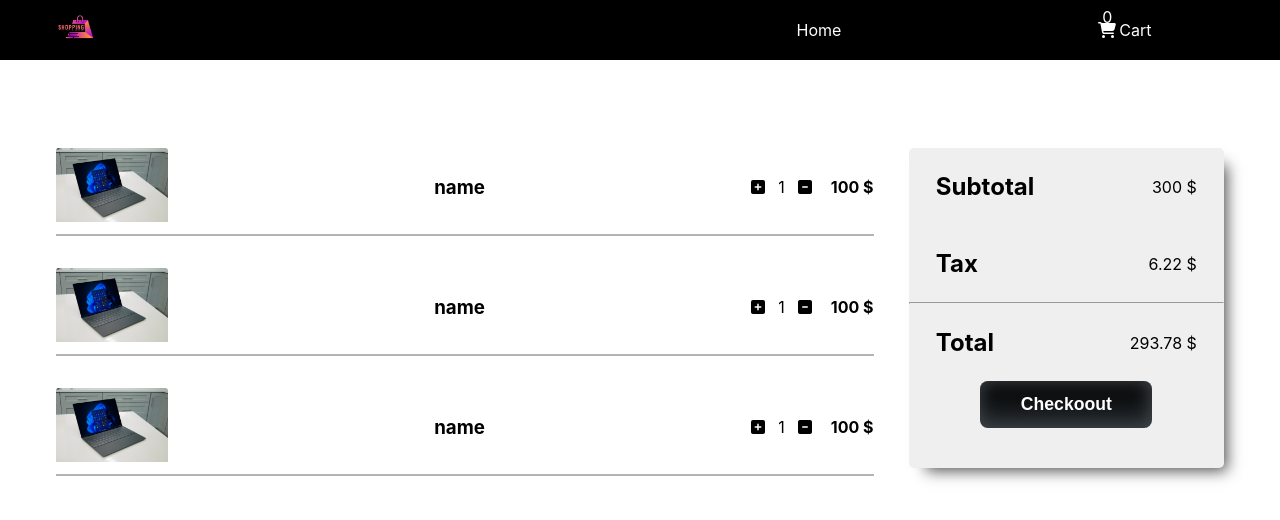
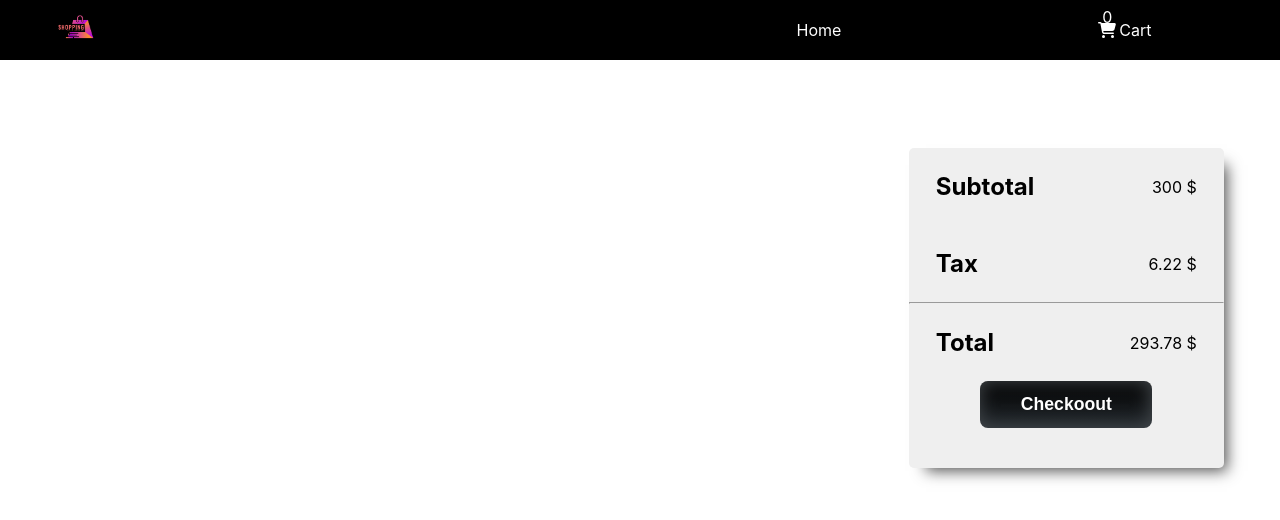
Before and after one commit to bofamj/shopping-cart, a React (Create React App) app: page /cart in a window 1280 px wide. Shown: the top 520 px of the page. Built offline with nearby package versions, Linux system fonts and the light colour scheme; the HTML template or start-up script is replaced by a standard one.

Commit message:
add the add to cart functionality

```diff
--- a/src/App.js
+++ b/src/App.js
@@ -9,7 +9,7 @@ function App() {
   const [cart, setCart] = useState([]);
   return (
     <>
-      <Nave />
+      <Nave cart={cart} />
 
       <Routes>
         <Route path="/" element={<Home cart={cart} setCart={setCart} />} />
--- a/src/components/cart/Carts.js
+++ b/src/components/cart/Carts.js
@@ -2,14 +2,15 @@ import "./carts.css";
 import Cart from "./cart-comp/Cart";
 import Amount from "./amounts/Amount";
 
-const Carts = () => {
+const Carts = ({ cart }) => {
+  console.log(cart);
   return (
     <div className="carts-container">
       {/* <h1 className="cart-name">Your cart</h1> */}
       <div className="carts-section">
-        <Cart />
-        <Cart />
-        <Cart />
+        {cart.map((item) => (
+          <Cart key={item.id} item={item} />
+        ))}
       </div>
       <div className="amount-section">
         <Amount />
--- a/src/components/cart/cart-comp/Cart.js
+++ b/src/components/cart/cart-comp/Cart.js
@@ -2,18 +2,18 @@ import { faSquarePlus } from "@fortawesome/free-solid-svg-icons";
 import { faSquareMinus } from "@fortawesome/free-solid-svg-icons";
 
 import { FontAwesomeIcon } from "@fortawesome/react-fontawesome";
-import img from "../../../assets/laptops.jpg";
+
 import "./cart.css";
 
-const Cart = () => {
+const Cart = ({ item }) => {
   return (
     <div className="cart-container ">
       <div className="img-continers">
-        <img src={img} className="cart-img" alt="cart img" />
+        <img src={item.image} className="cart-img" alt="cart img" />
       </div>
 
       <div className="name">
-        <h3>name</h3>
+        <h3>{item.name}</h3>
       </div>
       <div className="quantity-price-sec">
         <div className="quatity">
@@ -22,7 +22,7 @@ const Cart = () => {
           <FontAwesomeIcon icon={faSquareMinus} className="quantity-btn" />
         </div>
         <div className="price">
-          <h4>100 $</h4>
+          <h4>{item.price}</h4>
         </div>
       </div>
     </div>
--- a/src/components/home/Home.js
+++ b/src/components/home/Home.js
@@ -5,7 +5,7 @@ const Home = ({ cart, setCart }) => {
   return (
     <>
       <Hero />
-      <Products setCart={setCart} />
+      <Products setCart={setCart} cart={cart} />
     </>
   );
 };
--- a/src/components/home/nave/Nave.js
+++ b/src/components/home/nave/Nave.js
@@ -5,7 +5,7 @@ import { Link } from "react-router-dom";
 import "./nave.css";
 import logo from "../../.././assets/—Pngtree—shopping logo deisgn modern style_8549828.png";
 
-const Nave = () => {
+const Nave = ({ cart }) => {
   return (
     <nav className="nav ">
       <div className="nav-wrapper">
@@ -24,7 +24,7 @@ const Nave = () => {
             <li>
               <Link to="/cart" className="links">
                 <div className="cart-icon-container">
-                  <p className="icon-nom">0</p>
+                  <p className="icon-nom">{cart.length}</p>
                   <FontAwesomeIcon
                     icon={faCartShopping}
                     className="cart-icon"
--- a/src/components/home/products/Products.js
+++ b/src/components/home/products/Products.js
@@ -2,11 +2,16 @@ import "./products.css";
 import Product from "./product/Product";
 import { productsData } from "../../../dummy/data";
 
-const Products = ({ setCart }) => {
+const Products = ({ setCart, cart }) => {
   return (
     <section className="products-container">
       {productsData.map((product) => (
-        <Product key={product.id} setCart={setCart} product={product} />
+        <Product
+          key={product.id}
+          setCart={setCart}
+          product={product}
+          cart={cart}
+        />
       ))}
     </section>
   );
--- a/src/components/home/products/product/Product.js
+++ b/src/components/home/products/product/Product.js
@@ -1,10 +1,10 @@
+//import Cart from "../../../cart/cart-comp/Cart";
 import "./product.css";
 
-const Product = ({ setCart, product }) => {
+const Product = ({ setCart, product, cart }) => {
   const addToCart = (e) => {
-    const item = e.target.value;
-
-    console.log(item);
+    // const item = e.target.value;
+    setCart([...cart, product]);
   };
   return (
     <div className="container">
```
